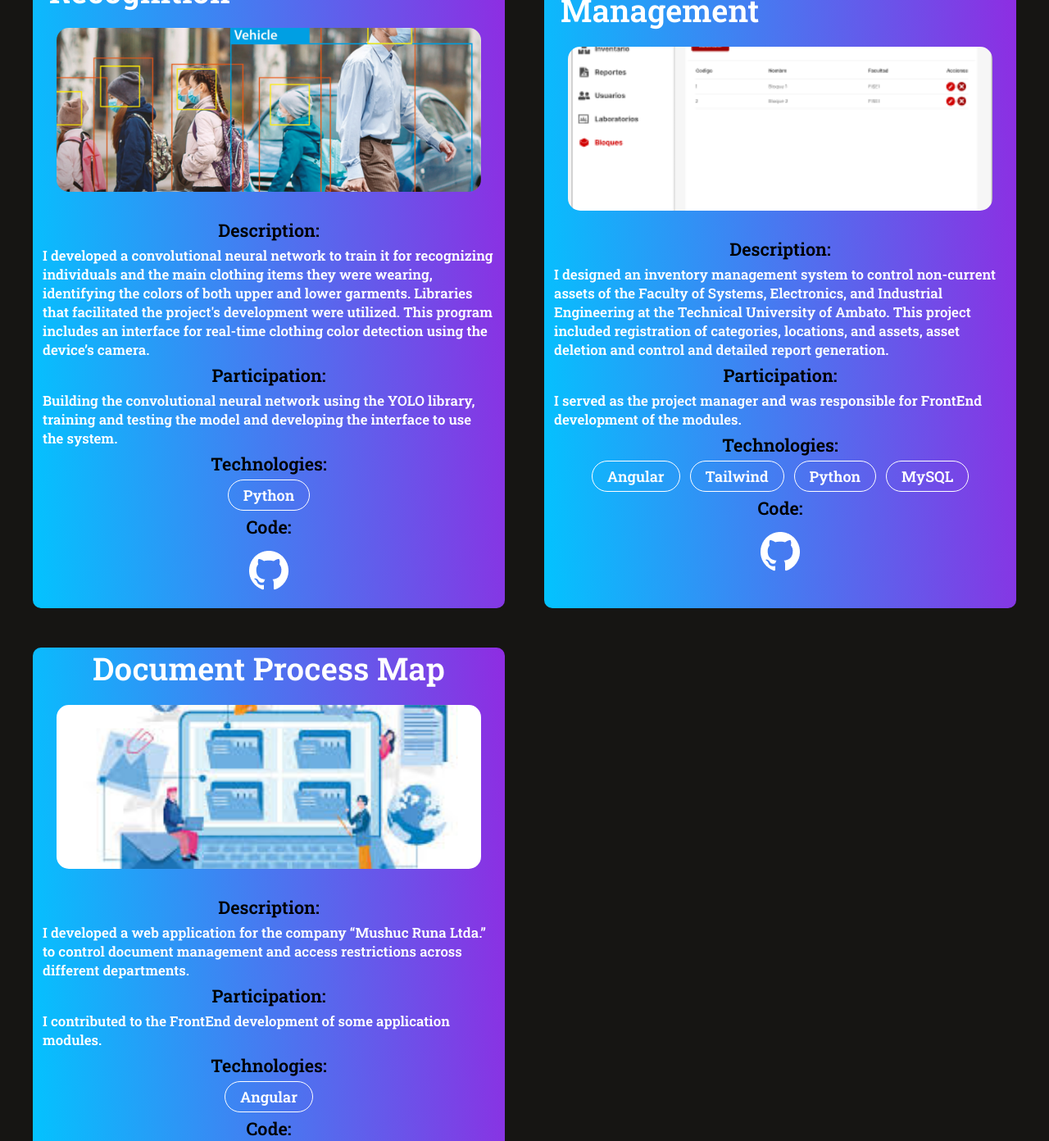
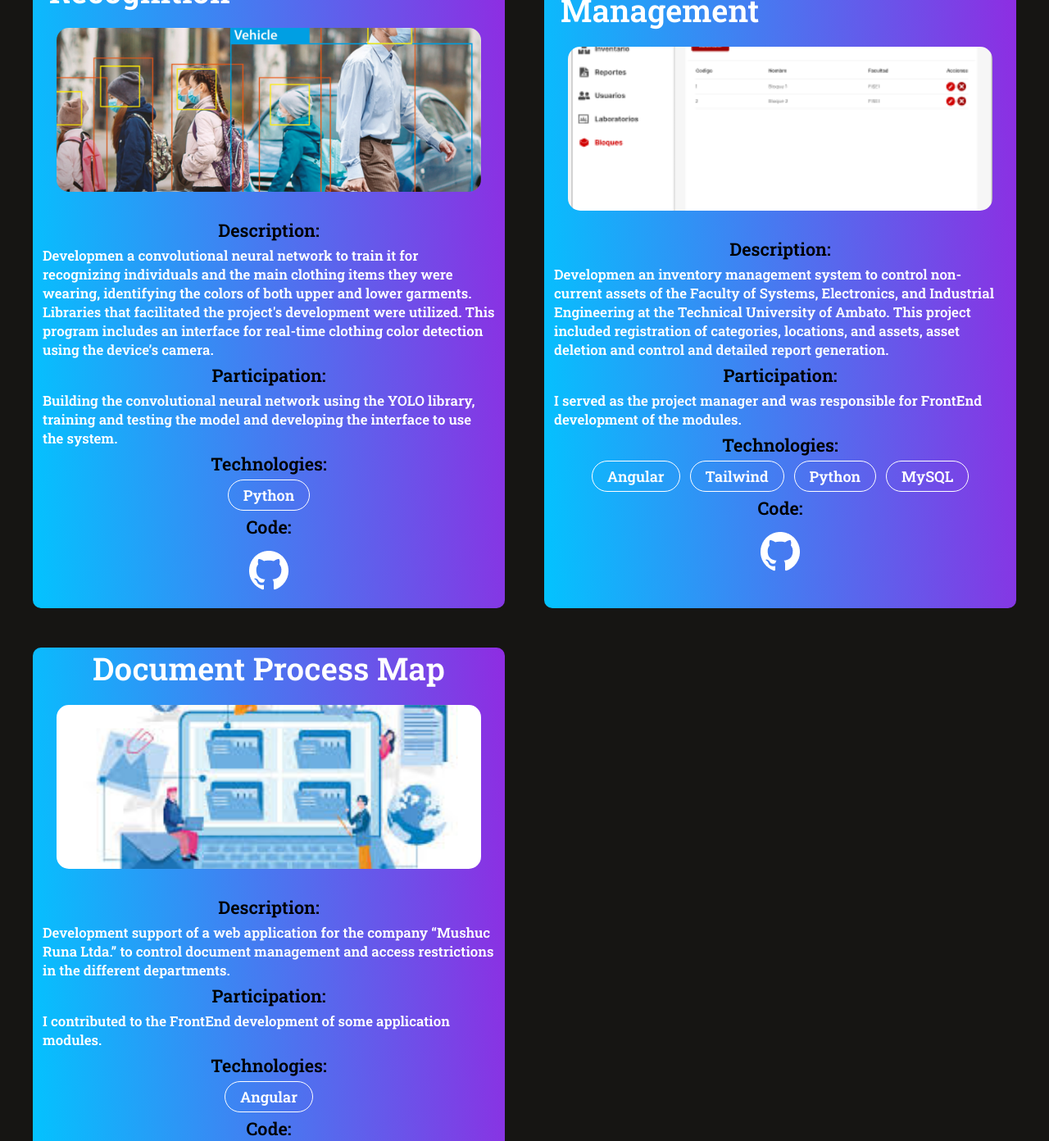
Before and after one commit to DemoAnge/profileDef, a React (Vite) app: page / in a window 1280 px wide. Shown: the part 3022-4414 px from the top of the page at 82% size. Built offline with nearby package versions, Linux system fonts and the light colour scheme.

Commit message:
cambi de logo

```diff
--- a/index.html
+++ b/index.html
@@ -2,7 +2,7 @@
 <html lang="en">
   <head>
     <meta charset="UTF-8" />
-    <link rel="icon" type="image/svg+xml" href="/vite.svg" />
+    <link rel="icon" type="image/svg+xml" href="/src/assets/dragon.svg" />
     <meta name="viewport" content="width=device-width, initial-scale=1.0" />
     <title>Portafolio A</title>
   </head>
--- a/src/data/projects.js
+++ b/src/data/projects.js
@@ -8,7 +8,7 @@ import mprocess from "../assets/imgproyects/doc.jpeg"
 const projects_data =[
     {
     title: "CNN Clothing Color Recognition",
-    description: "I developed a convolutional neural network to train it for recognizing individuals and the main clothing items they were wearing, identifying the colors of both upper and lower garments. Libraries that facilitated the project's development were utilized. This program includes an interface for real-time clothing color detection using the device’s camera.",
+    description: "Developmen a convolutional neural network to train it for recognizing individuals and the main clothing items they were wearing, identifying the colors of both upper and lower garments. Libraries that facilitated the project's development were utilized. This program includes an interface for real-time clothing color detection using the device’s camera.",
     participation: "Building the convolutional neural network using the YOLO library, training and testing the model and developing the interface to use the system.",
     technologies: ["Python"],
     img: [network, network2],
@@ -16,7 +16,7 @@ const projects_data =[
     },
     {
     title: "InvControl (Inventory Management",
-    description: "I designed an inventory management system to control non-current assets of the Faculty of Systems, Electronics, and Industrial Engineering at the Technical University of Ambato. This project included registration of categories, locations, and assets, asset deletion and control and detailed report generation.",
+    description: "Developmen an inventory management system to control non-current assets of the Faculty of Systems, Electronics, and Industrial Engineering at the Technical University of Ambato. This project included registration of categories, locations, and assets, asset deletion and control and detailed report generation.",
     participation: "I served as the project manager and was responsible for FrontEnd development of the modules.",
     technologies: ["Angular","Tailwind","Python","MySQL"],
     img: [inv1,inv2,inv3],
@@ -24,7 +24,7 @@ const projects_data =[
     },
     {
         title: "Document Process Map",
-        description: "I developed a web application for the company “Mushuc Runa Ltda.” to control document management and access restrictions across different departments.",
+        description: "Development support of a web application for the company “Mushuc Runa Ltda.” to control document management and access restrictions in the different departments.",
         participation: "I contributed to the FrontEnd development of some application modules.",
         technologies: ["Angular" ],
         img: [mprocess],
```
Also changed, not shown: src/assets/dem.jpg (added).
